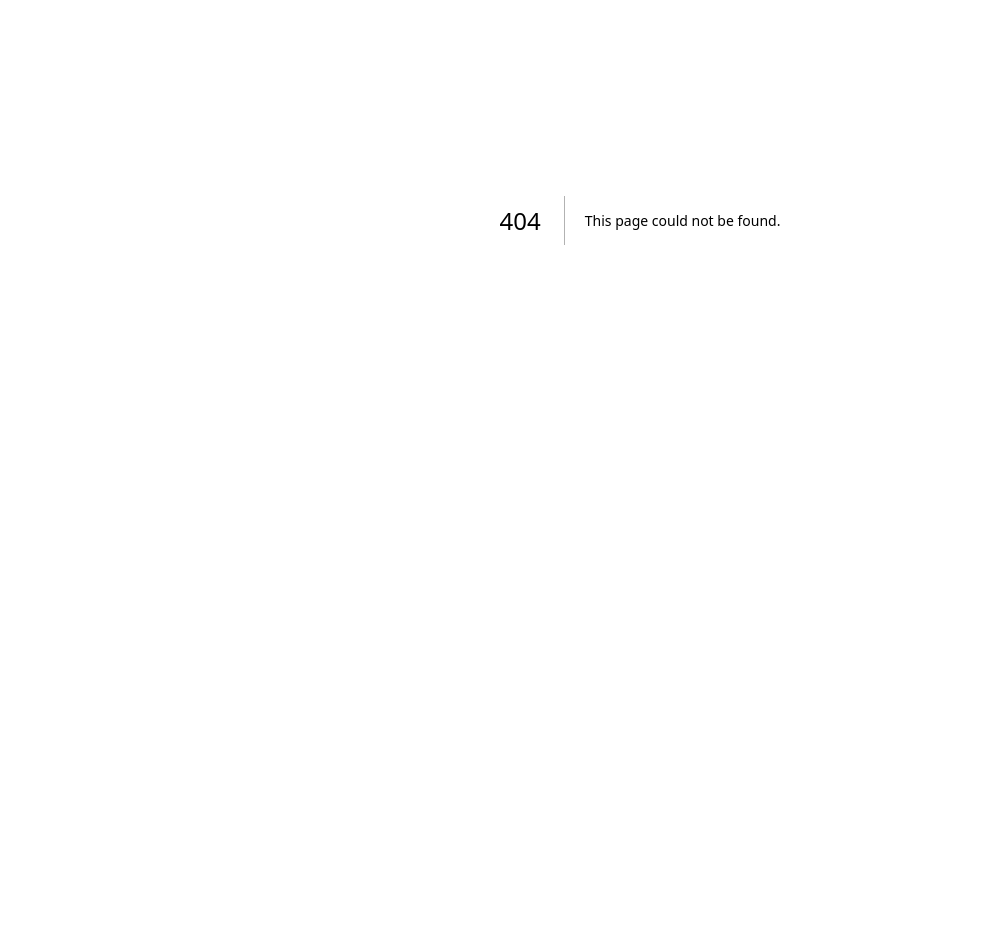
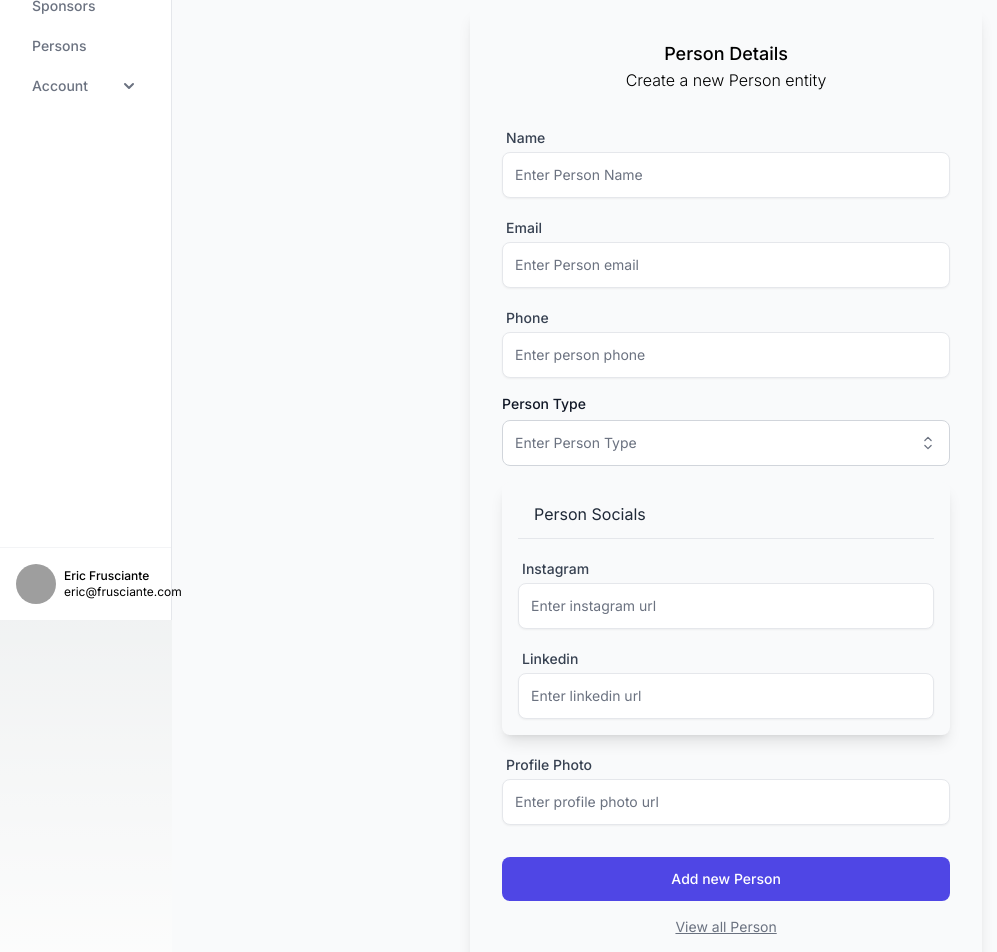
Before and after one commit to Abhisarga/abhisarga-24-admin, a Next.js app: page /admin/adit/person in a window 1280 px wide. Before the commit this address had no page. Shown: the part 180-1132 px from the top of the page, without its empty margins (0-997 px from the left). Before the commit the page ends 800 px from the top, so only its background shows below. Built offline with nearby package versions, Linux system fonts and the light colour scheme; grey boxes are pictures that could not be loaded.

Commit message:
add a Person entry form

```diff
--- /dev/null
+++ b/src/app/admin/adit/person/page.jsx
@@ -0,0 +1,86 @@
+
+import InputBox from '@/components/Forms/InputBox';
+import { EmailIcon } from '@/components/Forms/FormIcons';
+import { Arena, ArenaTitle, ArenaDescription } from '@/components/Arena/Arena';
+import { ExtraLink, FormCard, FormDescription, FormFooter, FormHeader, FormTitle } from '@/components/Forms/Form';
+import SubmitButton from '@/components/Forms/Submit';
+import TextArea from '@/components/Forms/TextArea';
+import { SelectAutoComplete } from '@/components/Forms/SelectAutoComplete';
+import { SelectDropDown } from '@/components/Forms/SelectDropDown';
+import { RadioGroup, RadioItem } from '@/components/Forms/RadioGroup';
+import { ListItem } from '@/components/Forms/ListInput';
+
+export default function Page() {
+
+
+    const personTypesArray = [
+        "Lead",
+        "Co-lead",
+        "Representative",
+        "SDC Team",
+        "SLC Team",
+        "Design Team",
+        "Sponsorship Team",
+        "Pro Shows Team",
+        "Stage & Sound Team",
+        "Stalls Team",
+        "Hospitality Team",
+        "MarketingTeam",
+        "Invitation Team",
+        "Transportation Team",
+        "Decoration Team",
+        "Logistics Team",
+        "Tech Team"
+    ];
+
+    return (
+        <>
+
+
+            <Arena>
+
+
+                <ArenaTitle title={'Add a new Person'} />
+
+                <ArenaDescription description={'Lorem ipsum dolor sit amet, consectetur adipisicing elit. Obcaecati sunt dolores deleniti inventore quaerat mollitia?'} />
+
+
+                <FormCard action={'/'}>
+
+                    <FormHeader>
+                        <FormTitle title={'Person Details'} />
+                        <FormDescription description={'Create a new Person entity'} />
+                    </FormHeader>
+
+
+                    <InputBox id={'person.name'} label={'Name'} type={'text'} placeholder={'Enter Person Name'} />
+                    <InputBox id={'person.email'} label={'Email'} type={'email'} placeholder={'Enter Person email'} />
+
+                    <InputBox id={'person.phone'} label={'Phone'} type={'text'} placeholder={'Enter person phone'} />
+
+
+
+
+
+                    <SelectAutoComplete id={'lead'} label={'Person Type'} placeholder={'Enter Person Type'} options={personTypesArray} />
+                    <ListItem label={'Person Socials'} id='person.socials'>
+                        <InputBox id={'person.socials.instagram'} label={'Instagram'} type={'text'} placeholder={'Enter instagram url'} />
+                        <InputBox id={'person.socials.linkedin'} label={'Linkedin'} type={'text'} placeholder={'Enter linkedin url'} />
+                    </ListItem>
+
+                    <InputBox id={'person.profilePhoto'} label={'Profile Photo'} type={'text'} placeholder={'Enter profile photo url'} />
+
+
+
+                    <FormFooter>
+                        <SubmitButton type={'submit'} label={'Add new Person'} />
+
+                        <ExtraLink link={''} label={'View all Person'} />
+                    </FormFooter>
+
+
+                </FormCard>
+            </Arena>
+        </>
+    );
+}
```
